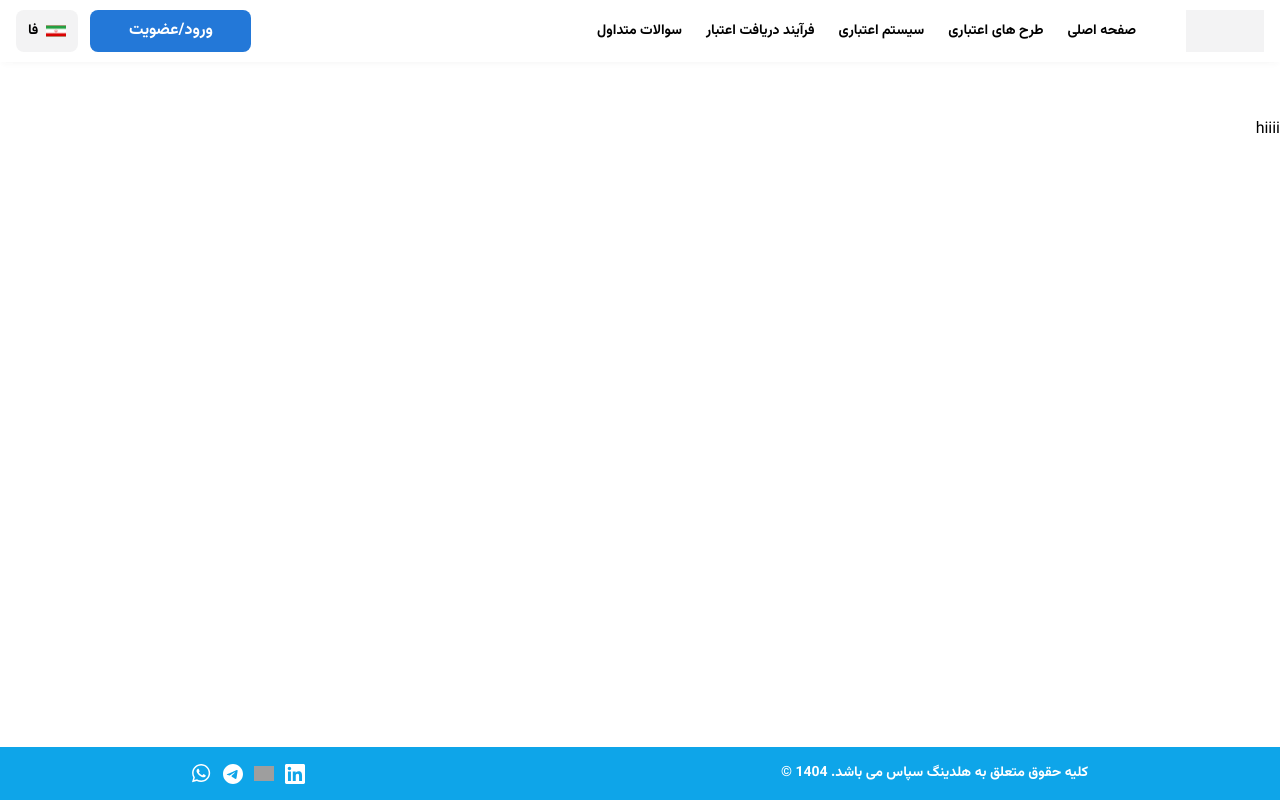
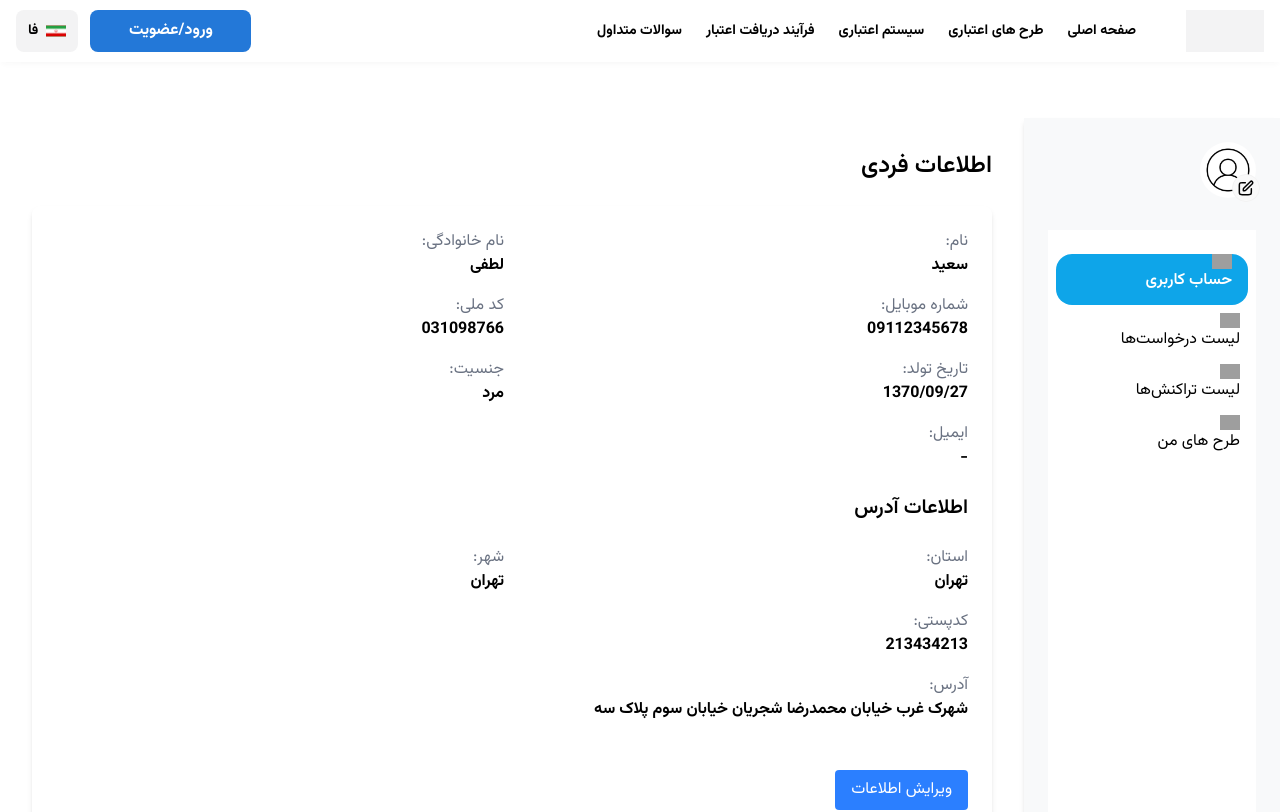
Before and after one commit to mahdiehakbari/sepas-project, a Next.js app: page /panel/userAccount in a window 1280 px wide. Shown: the top 812 px of the page. Built offline with nearby package versions, Linux system fonts and the light colour scheme; grey boxes are pictures that could not be loaded.

Commit message:
work on user account panel

```diff
--- a/package.json
+++ b/package.json
@@ -20,6 +20,7 @@
     "next": "15.5.4",
     "next-i18next": "^15.4.2",
     "react": "19.1.0",
+    "react-date-object": "^2.1.9",
     "react-dom": "19.1.0",
     "react-hook-form": "^7.64.0",
     "react-i18next": "^16.0.0",
--- /dev/null
+++ b/src/app/panel/layout.tsx
@@ -0,0 +1,11 @@
+import { SideMenu } from '@/features/layout/components/SideMenu/SideMenu';
+import { ReactNode } from 'react';
+
+export default function DashboardLayout({ children }: { children: ReactNode }) {
+  return (
+    <div className='min-h-screen flex'>
+      <SideMenu />
+      <main className='flex-1 p-8'>{children}</main>
+    </div>
+  );
+}
--- a/src/app/panel/userAccount/page.tsx
+++ b/src/app/panel/userAccount/page.tsx
@@ -1,5 +1,81 @@
-const UserAccount = () => {
-  return <>hiiii</>;
-};
+'use client';
+import { useState } from 'react';
 
-export default UserAccount;
+export default function UserAccount() {
+  const [user, setUser] = useState({
+    firstName: 'سعید',
+    lastName: 'لطفی',
+    mobile: '09112345678',
+    code: '031098766',
+    birthDate: '1370/09/27',
+    gender: 'مرد',
+    email: '',
+    bankNumber: '',
+    province: 'تهران',
+    city: 'تهران',
+    postalCode: '213434213',
+    address: 'شهرک غرب خیابان محمدرضا شجریان خیابان سوم پلاک سه',
+  });
+
+  return (
+    <>
+      <h1 className='text-2xl font-bold mb-6'>اطلاعات فردی</h1>
+      <div className='bg-white p-6 rounded-lg shadow-md space-y-6'>
+        <div className='grid grid-cols-2 gap-4'>
+          <div>
+            <p className='text-gray-500'>نام:</p>
+            <p className='font-medium'>{user.firstName}</p>
+          </div>
+          <div>
+            <p className='text-gray-500'>نام خانوادگی:</p>
+            <p className='font-medium'>{user.lastName}</p>
+          </div>
+          <div>
+            <p className='text-gray-500'>شماره موبایل:</p>
+            <p className='font-medium'>{user.mobile}</p>
+          </div>
+          <div>
+            <p className='text-gray-500'>کد ملی:</p>
+            <p className='font-medium'>{user.code}</p>
+          </div>
+          <div>
+            <p className='text-gray-500'>تاریخ تولد:</p>
+            <p className='font-medium'>{user.birthDate}</p>
+          </div>
+          <div>
+            <p className='text-gray-500'>جنسیت:</p>
+            <p className='font-medium'>{user.gender}</p>
+          </div>
+          <div>
+            <p className='text-gray-500'>ایمیل:</p>
+            <p className='font-medium'>{user.email || '-'}</p>
+          </div>
+        </div>
+
+        <h2 className='text-xl font-semibold mt-6'>اطلاعات آدرس</h2>
+        <div className='grid grid-cols-2 gap-4 mt-2'>
+          <div>
+            <p className='text-gray-500'>استان:</p>
+            <p className='font-medium'>{user.province}</p>
+          </div>
+          <div>
+            <p className='text-gray-500'>شهر:</p>
+            <p className='font-medium'>{user.city}</p>
+          </div>
+          <div>
+            <p className='text-gray-500'>کدپستی:</p>
+            <p className='font-medium'>{user.postalCode}</p>
+          </div>
+          <div className='col-span-2'>
+            <p className='text-gray-500'>آدرس:</p>
+            <p className='font-medium'>{user.address}</p>
+          </div>
+        </div>
+
+        <button className='mt-6 px-4 py-2 bg-blue-500 text-white rounded hover:bg-blue-600'>
+          ویرایش اطلاعات
+        </button>
+      </div>
+    </>
+  );
+}
--- a/src/features/layout/components/Header/Header.tsx
+++ b/src/features/layout/components/Header/Header.tsx
@@ -88,7 +88,7 @@ export const Header = () => {
                       ? [
                           {
                             label: t('profile:user_account'),
-                            href: '/profile',
+                            href: '/panel/userAccount',
                             image: '/assets/icons/user-account.svg',
                           },
                         ]
--- /dev/null
+++ b/src/features/layout/components/SideMenu/SideMenu.tsx
@@ -0,0 +1,91 @@
+'use client';
+import Image from 'next/image';
+import Cookies from 'js-cookie';
+import { useEffect, useState } from 'react';
+import { usePathname, useRouter } from 'next/navigation';
+import { IProfileFormValues } from '@/sharedComponent/ui/Input/types';
+
+export const SideMenu = () => {
+  const [userProfile, setUserProfile] = useState<IProfileFormValues | null>(
+    null,
+  );
+  const pathname = usePathname(); // مسیر فعلی
+  const router = useRouter();
+
+  useEffect(() => {
+    const userInfo = Cookies.get('userProfile');
+    if (userInfo) {
+      setUserProfile(JSON.parse(userInfo));
+    }
+  }, []);
+
+  const menuItems = [
+    {
+      label: 'حساب کاربری',
+      path: '/panel/userAccount',
+      icon: '/assets/icons/',
+    },
+    {
+      label: 'لیست درخواست‌ها',
+      path: '/panel/requests',
+      icon: '/assets/icons/',
+    },
+    {
+      label: 'لیست تراکنش‌ها',
+      path: '/panel/transactions',
+      icon: '/assets/icons/',
+    },
+    { label: 'طرح های من', path: '/panel/plans', icon: '/assets/icons/' },
+  ];
+
+  const isActive = (path: string) => pathname === path;
+
+  return (
+    <aside className='w-64 bg-[#F8F9FA] shadow-md p-6'>
+      <div className='flex items-center space-x-3 mb-8'>
+        <div className='relative'>
+          <Image
+            src='/assets/icons/user-profile-icon.jpg'
+            alt='user'
+            width={56}
+            height={56}
+            className='rounded-full'
+          />
+          <Image
+            src='/assets/icons/profile-edit-button.svg'
+            alt='edit'
+            width={28}
+            height={28}
+            className='cursor-pointer absolute top-8 left-8'
+          />
+        </div>
+        <h2 className='font-medium text-[#515151] text-[12px] font[700]'>
+          {userProfile?.firstName} {userProfile?.lastName}
+        </h2>
+      </div>
+      <div className='bg-white h-[100vh] flex flex-col justify-between py-6'>
+        <ul className=' font[400] text-[16px]'>
+          {menuItems.map((item) => (
+            <li
+              key={item.path}
+              onClick={() => router.push(item.path)}
+              className={`px-4 pb-[12px] cursor-pointer hover:text-primary ${
+                isActive(item.path)
+                  ? 'text-white bg-primary mb-2 mx-2 font-semibold hover:text-white rounded-2xl'
+                  : ''
+              }`}
+            >
+              <Image src={item.icon} alt={item.label} width={20} height={20} />
+              <span>{item.label}</span>
+            </li>
+          ))}
+        </ul>
+
+        <div>
+          <p>ارتباط با کارشناسان</p>
+          <p>خروج</p>
+        </div>
+      </div>
+    </aside>
+  );
+};
--- a/src/features/profile/components/Profile/ProfileForm.tsx
+++ b/src/features/profile/components/Profile/ProfileForm.tsx
@@ -16,7 +16,10 @@ import { PersonalInfoSection } from './sections/PersonalInfoSection';
 import { BankInfoSection } from './sections/BankInfoSection';
 import { AddressInfoSection } from './sections/AddressInfoSection';
 import { toast } from 'react-toastify';
-
+import { DateObject } from 'react-multi-date-picker';
+import { Calendar, Locale } from 'react-date-object';
+import persian_fa from 'react-date-object/locales/persian_fa';
+import persian from 'react-date-object/calendars/persian';
 export const ProfileForm = () => {
   const { t } = useTranslation();
   const router = useRouter();
@@ -42,8 +45,25 @@ export const ProfileForm = () => {
   const onSubmit: SubmitHandler<IProfileFormValues> = async (data) => {
     const token = Cookies.get('token');
     setIsLoading(true);
+    let birthDateISO: string = '';
+    if (data.birthDate) {
+      const dateObj = new DateObject({
+        date: data.birthDate,
+        calendar: persian as Calendar,
+        locale: persian_fa as Locale,
+      });
+      // eslint-disable-next-line @typescript-eslint/ban-ts-comment
+      //@ts-expect-error
+      birthDateISO = dateObj.convert('gregorian').toDate().toISOString();
+    }
+
+    const formattedData: IProfileFormValues = {
+      ...data,
+      birthDate: birthDateISO,
+    };
+
     try {
-      const res = await axios.put(API_UPDATE_PROFILE, data, {
+      const res = await axios.put(API_UPDATE_PROFILE, formattedData, {
         headers: {
           Authorization: `Bearer ${token}`,
           'Content-Type': 'application/json',
@@ -51,7 +71,8 @@ export const ProfileForm = () => {
       });
 
       setProfile(res.data.profile);
-      Cookies.set('userProfile', 'true');
+
+      Cookies.set('userProfile', JSON.stringify(data));
 
       toast.success(t('profile:success_toast'));
       router.push('/panel/userAccount');
--- a/src/middleware.ts
+++ b/src/middleware.ts
@@ -4,7 +4,7 @@ export default function middleware(req: NextRequest) {
   const { pathname } = req.nextUrl;
   const userProfile = req.cookies.get('userProfile')?.value;
 
-  if (userProfile === 'true' && pathname === '/profile') {
+  if (userProfile && pathname === '/profile') {
     return NextResponse.redirect(new URL('/', req.url));
   }
 
```
Also changed, not shown: 1 other file (tests, documents, lock files or other folders).
